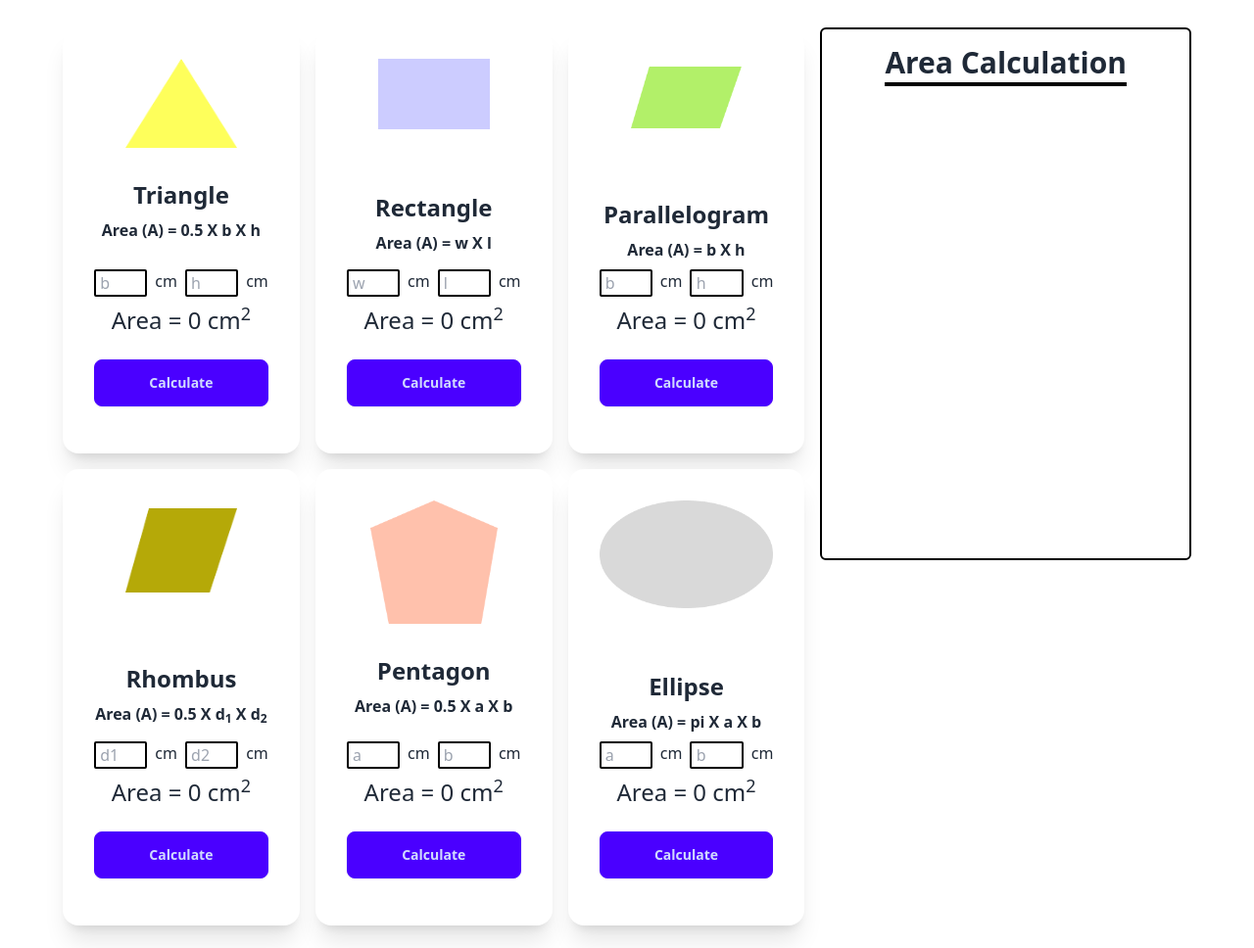
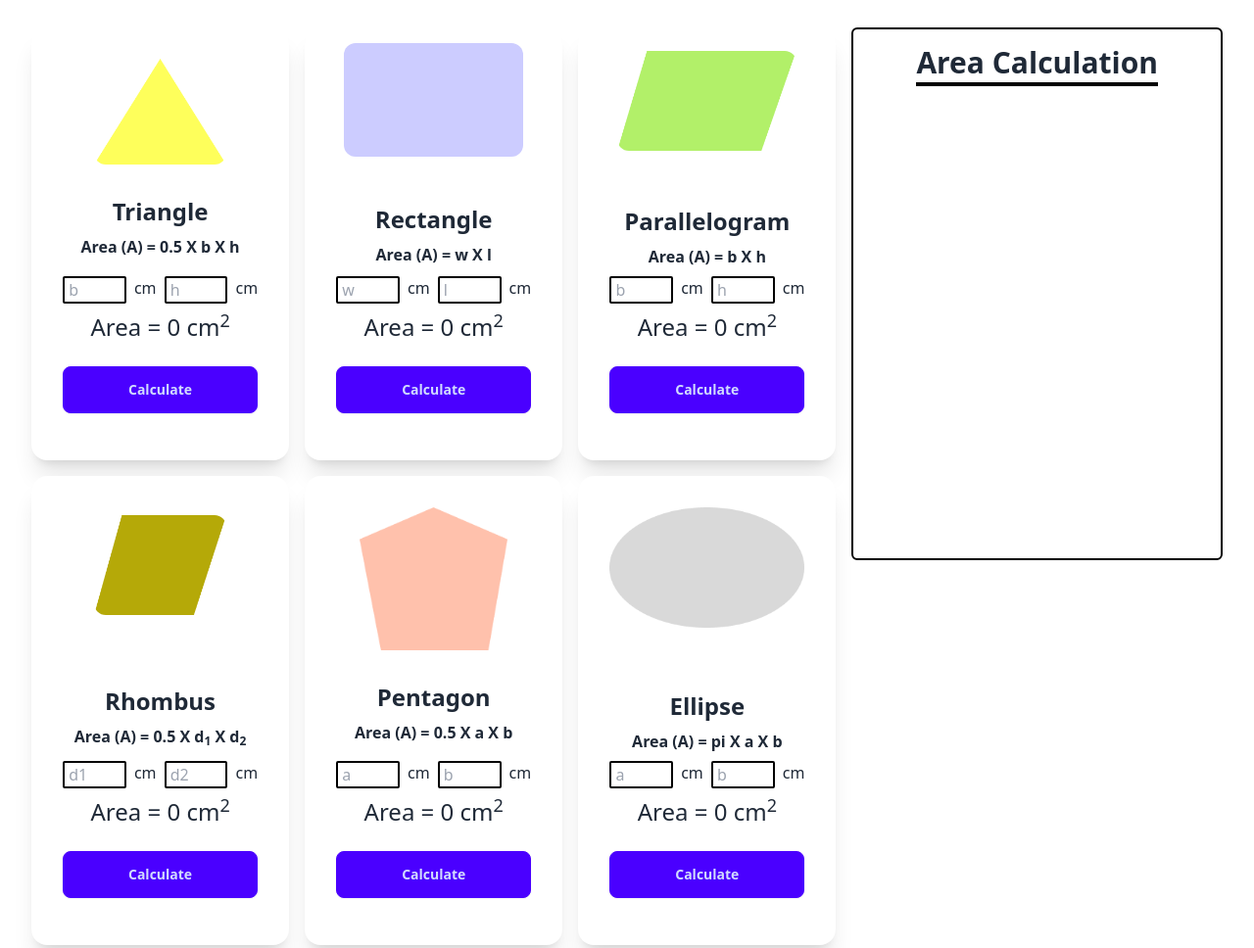
Before and after one commit to mus03/geometry, a plain HTML site: page index.html in a window 1280 px wide. Shown: the top 968 px of the page at 98% size. Drawn offline with nearby package versions, Linux system fonts and the light colour scheme.

Commit message:
second commit

```diff
--- a/index.html
+++ b/index.html
@@ -13,14 +13,18 @@
   </head>
   <body>
     <header></header>
-    <main class="w-[95%] lg:w-[90%] mx-auto my-7">
+    <main class="w-[95%] mx-auto my-7">
       <div class="flex flex-col lg:flex-row gap-4">
         <!-- all card -->
         <div class="flex-1 grid grid-cols-1 lg:grid-cols-3 gap-4">
           <!-- triangle -->
           <div class="card bg-base-100 shadow-xl">
             <div class="mt-8 px-16">
-              <img src="./images/triangle.png" alt="triangle" />
+              <img
+                class="rounded-xl"
+                src="./images/triangle.png"
+                alt="triangle"
+              />
             </div>
             <div class="card-body">
               <h2 class="text-2xl text-center font-bold">Triangle</h2>
@@ -56,8 +60,12 @@
           </div>
           <!-- Rectangle -->
           <div class="card bg-base-100 shadow-xl">
-            <div class="my-8 px-16">
-              <img src="images/rectangle.png" alt="Rectangle" />
+            <div class="my-4 px-10">
+              <img
+                class="rounded-xl"
+                src="images/rectangle.png"
+                alt="Rectangle"
+              />
             </div>
             <div class="card-body">
               <h2 class="text-2xl text-center font-bold">Rectangle</h2>
@@ -98,9 +106,9 @@
           </div>
           <!-- Parallelogram -->
           <div class="card bg-base-100 shadow-xl">
-            <div class="my-10 px-16">
+            <div class="my-6 px-10">
               <img
-                class="h-full"
+                class="rounded-xl"
                 src="images/parallelogram.png"
                 alt="Parallelogram"
               />
@@ -142,7 +150,7 @@
           <!-- Rhombus -->
           <div class="card bg-base-100 shadow-xl">
             <div class="my-10 px-16">
-              <img src="images/rhombus.png" alt="Rhombus" />
+              <img class="rounded-xl" src="images/rhombus.png" alt="Rhombus" />
             </div>
             <div class="card-body">
               <h2 class="text-2xl text-center font-bold">Rhombus</h2>
@@ -183,7 +191,11 @@
           <!-- Pentagon -->
           <div class="card bg-base-100 shadow-xl">
             <div class="mt-8 px-14">
-              <img src="images/pentagon.png" alt="pentagon" />
+              <img
+                class="rounded-xl"
+                src="images/pentagon.png"
+                alt="pentagon"
+              />
             </div>
             <div class="card-body">
               <h2 class="text-2xl text-center font-bold">Pentagon</h2>
@@ -225,7 +237,7 @@
           <!-- Ellipse -->
           <div class="card bg-base-100 shadow-xl">
             <div class="p-8">
-              <img src="images/ellipse.png" alt="Ellipse" />
+              <img class="rounded-xl" src="images/ellipse.png" alt="Ellipse" />
             </div>
             <div class="card-body">
               <h2 class="text-2xl text-center font-bold">Ellipse</h2>
```
